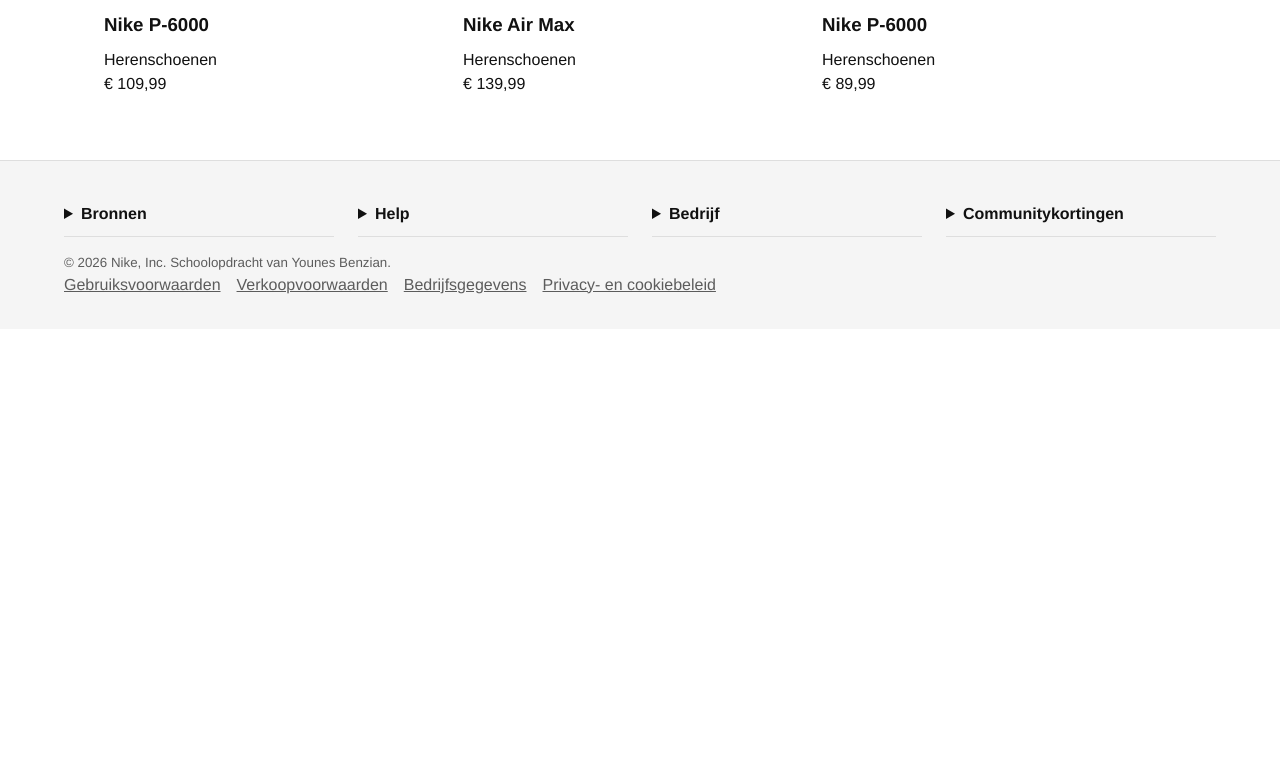
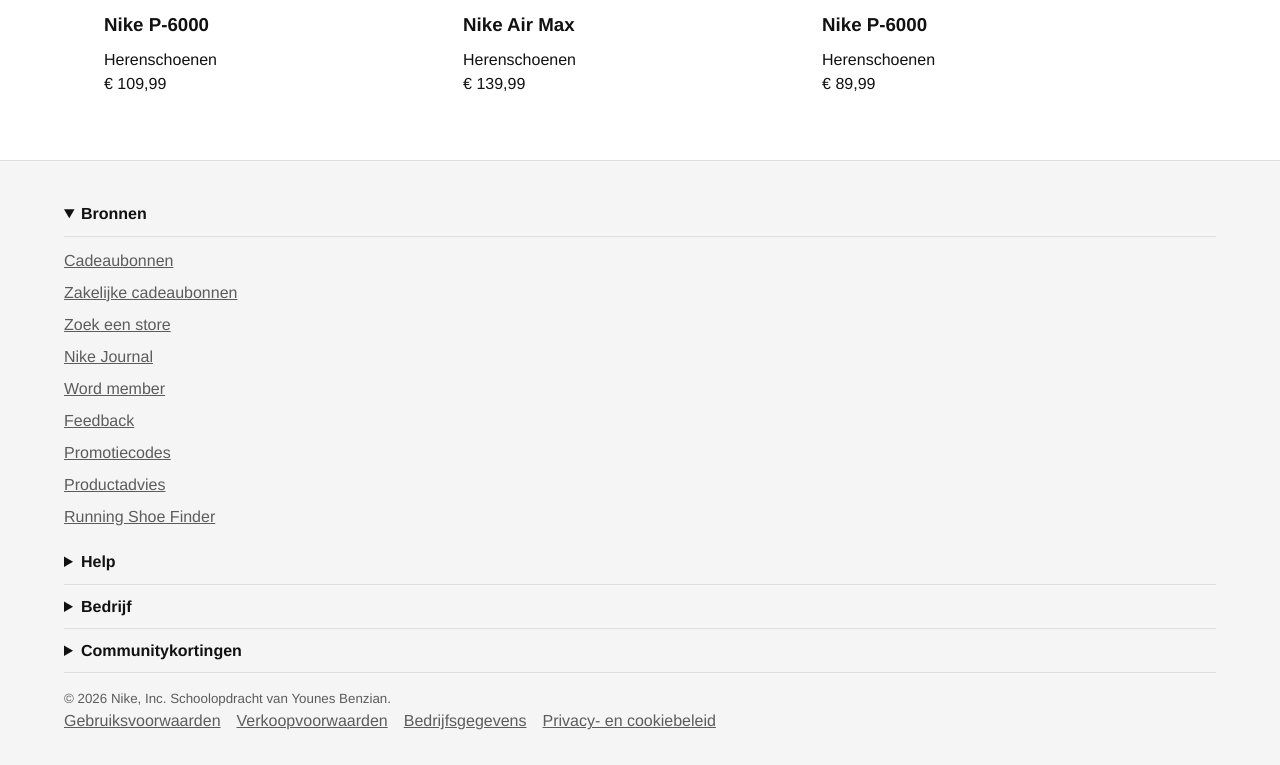
Before and after one commit to YounesBenzian/FED2, a plain HTML site: page detail.html in a window 1280 px wide. Shown: the part 5188-5953 px from the top of the page. Before the commit the page ends 5517 px from the top, so only its background shows below. Drawn offline with Linux system fonts and the light colour scheme.

Commit message:
Add files via upload

```diff
--- a/detail.html
+++ b/detail.html
@@ -185,7 +185,6 @@
 		</section>
 
 		<section>
-
 			<h2>Maak de look af</h2>
 
 			<ul>
@@ -270,14 +269,20 @@
 
 	<footer>
 
-		<nav aria-label="Footermenu">
-			<details>
+		<nav>
+
+			<details open>
 				<summary>Bronnen</summary>
 				<ul>
 					<li><a href="index.html">Cadeaubonnen</a></li>
+					<li><a href="index.html">Zakelijke cadeaubonnen</a></li>
 					<li><a href="index.html">Zoek een store</a></li>
 					<li><a href="index.html">Nike Journal</a></li>
 					<li><a href="index.html">Word member</a></li>
+					<li><a href="index.html">Feedback</a></li>
+					<li><a href="index.html">Promotiecodes</a></li>
+					<li><a href="index.html">Productadvies</a></li>
+					<li><a href="index.html">Running Shoe Finder</a></li>
 				</ul>
 			</details>
 			<details>
```
Also changed, not shown: index.html (+15 -5 lines).
